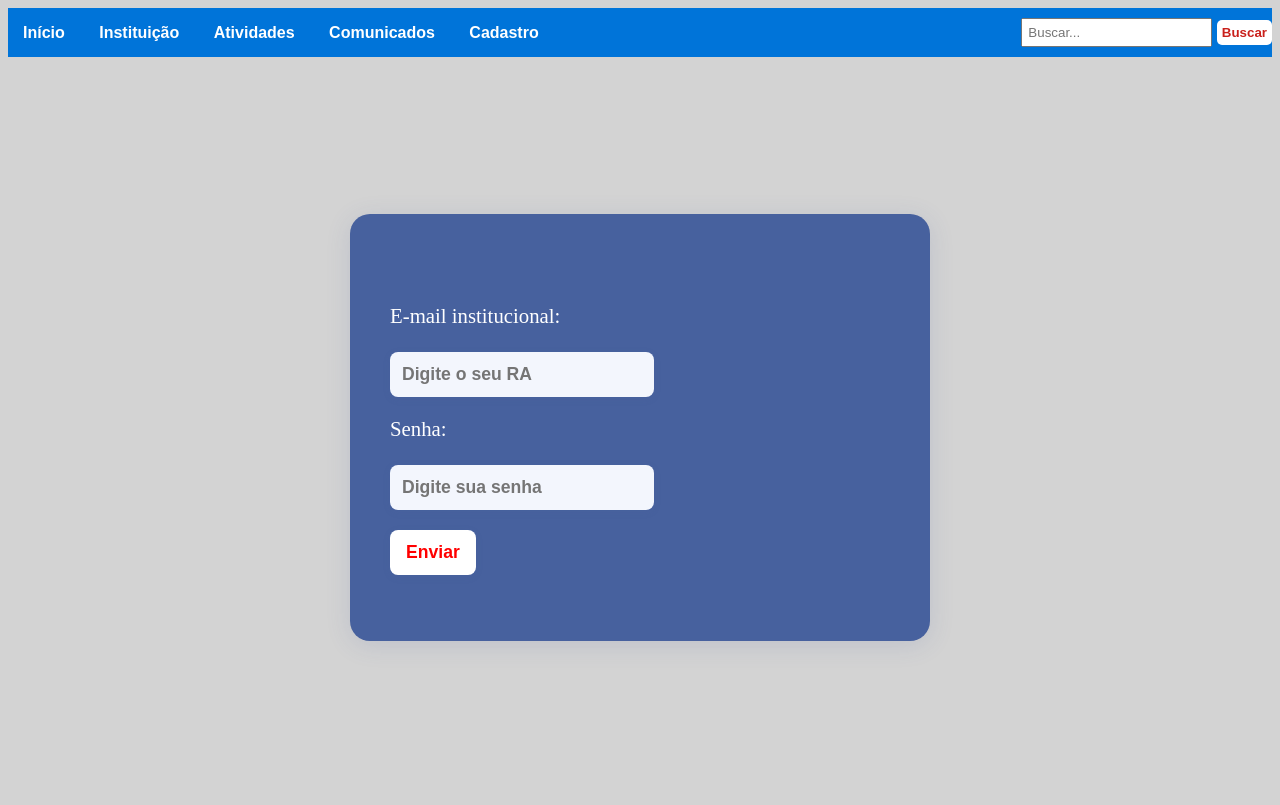
After one commit to Deladonio/TCC-Zuiani---Novo, a PHP site: page /cadastro.php in a window 1280 px wide. The commit adds this page. Run offline with PHP 8.4, Linux system fonts and the light colour scheme.

Commit message:
Coloquei o php e não está funcionando o css

```diff
--- /dev/null
+++ b/Cadastro/cadastro.php
@@ -0,0 +1,74 @@
+<!DOCTYPE html>
+<html lang="pt-BR">
+
+<head>
+<meta charset="UTF-8">
+<meta name="viewport" content="width=device-width, initial-scale=1.0">
+<title>Cadastro</title>
+<link rel="stylesheet" href="style_cadas.css">
+<link rel="shortcut icon" href="../favicon_io/favicon.ico" type="image/x-icon">
+</head>
+
+<body>
+
+    <header>
+        <div class="barra-azul">
+            <div>
+                <a href="../Index/index.html">Início</a>
+                <a href="../Instituição/instituicao.html">Instituição</a>
+                <a href="../Atividades/atividades.html">Atividades</a>
+                <a href="../Comunicados/comunicados.php">Comunicados</a>
+                <a href="../Cadastro/cadastro.php">Cadastro</a>
+            </div>
+
+            <div>
+                <input type="text" placeholder="Buscar...">
+                <button>Buscar</button>
+            </div>
+
+        </div>
+    </header>
+
+    <main>
+        <div class="main">
+            <div class="box">
+                <form action="" method="post">
+                    <p id="p_email">E-mail institucional:</p>
+                    <input id="email" type="text" name="email" placeholder="Digite o seu RA">
+                    <p id="p_senha">Senha:</p>
+                    <input id="senha" type="password" name="senha" placeholder="Digite sua senha">
+                    <button id="btn_cadastro" type="submit">Enviar</button>
+                </form>
+            </div>
+        </div>
+
+        <?php
+            session_start(); //inicia a sessão
+            if ($_POST)
+            {
+                $usuario = $_POST['email'];
+                $senha = $_POST['senha'];
+
+                if ($usuario == "honda" and $senha == "123")
+            {
+                    echo "Conectado com sucesso! <br>";
+                    echo "Usuário: $usuario <br>";
+                    echo "Senha: $senha <br>";
+                    $_SESSION['conectado'] = true; //cria a sessão
+                    $_SESSION['usuario'] = $usuario;
+            }
+            else
+            {
+                echo "Usuário ou senha inválidos! <br>";
+                $_SESSION['conectado'] = false;
+                $_SESSION['login'] = "";
+            }
+
+            header("Location: ../Comunicados/comunicados.php"); //redireciona para comunicados.php
+        }
+        ?>
+    </main>
+
+</body>
+
+</html>
--- a/Cadastro/style_cadas.css
+++ b/Cadastro/style_cadas.css
@@ -1,3 +1,26 @@
+/* Barra azul para header, igual aos outros módulos */
+.barra-azul {
+  background-color: #0074D9;
+  color: #fff;
+  padding: 10px 0;
+  display: flex;
+  justify-content: space-between;
+  align-items: center;
+  font-family: Arial, Helvetica, sans-serif;
+  width: 100%;
+  position: relative;
+  z-index: 10;
+}
+.barra-azul a {
+  color: #fff;
+  text-decoration: none;
+  margin: 0 15px;
+  font-weight: bold;
+  transition: color 0.2s;
+}
+.barra-azul a:hover {
+  color: #ffdc00;
+}
 .barra-vermelha {
     background-color: #C9201B;
     color: #fff;
--- a/Comunicados/adicionar_comu.html
+++ b/Comunicados/adicionar_comu.html
@@ -5,7 +5,7 @@
     <meta charset="UTF-8">
     <meta name="viewport" content="width=device-width, initial-scale=1.0">
     <title>Administração de Comunicados</title>
-    <link rel="stylesheet" href="adicionar_comu.css">
+    <link rel="stylesheet" href="./adicionar_comu.css">
     <link rel="shortcut icon" href="../favicon_io/favicon.ico" type="image/x-icon">
 </head>
 
@@ -16,7 +16,7 @@
             <div class="admin-container">
                 <div class="admin-header">
                     <h1>Administração de Comunicados</h1>
-                    <button class="btn-voltar" onclick="window.location.href='comunicados.html'">Voltar aos Comunicados</button>
+                    <button class="btn-voltar" onclick="window.location.href='comunicados.php'">Voltar aos Comunicados</button>
                 </div>
 
         <!-- Formulário para adicionar/editar comunicado -->
--- a/Index/index.html
+++ b/Index/index.html
@@ -12,13 +12,13 @@
 <body>
 
     <header>
-        <div class="barra-vermelha">
+        <div class="barra-azul">
             <div>
                 <a href="../Index/index.html">Início</a>
                 <a href="../Instituição/instituicao.html">Instituição</a>
                 <a href="../Atividades/atividades.html">Atividades</a>
-                <a href="../Comunicados/comunicados.html">Comunicados</a>
-                <a href="../Cadastro/cadastro.html">Cadastro</a>
+                <a href="../Comunicados/comunicados.php">Comunicados</a>
+                <a href="../Cadastro/cadastro.php">Cadastro</a>
             </div>
 
             <div>
--- a/Index/style_index.css
+++ b/Index/style_index.css
@@ -1,4 +1,4 @@
-.barra-vermelha {
+.barra-azul {
     background-color: #C9201B;
     color: #fff;
     padding: 20px 20px;
@@ -10,13 +10,13 @@
     border-radius: 20px;
 }
 
-.barra-vermelha a {
+.barra-azul a {
     color: #fff;
     text-decoration: none;
     margin: 0 10px;
 }
 
-.barra-vermelha a:hover {
+.barra-azul a:hover {
     text-decoration: underline;
 }
 
```
Also changed, not shown: Atividades/atividades.html (+8 -8 lines), Cadastro/cadastro.html (deleted, +0 -48 lines), Cadastro/logout.php (added, +9 -0 lines), Comunicados/comunicados.php (renamed from Comunicados/comunicados.html, +13 -4 lines), Instituição/instituicao.html (+5 -2 lines).
